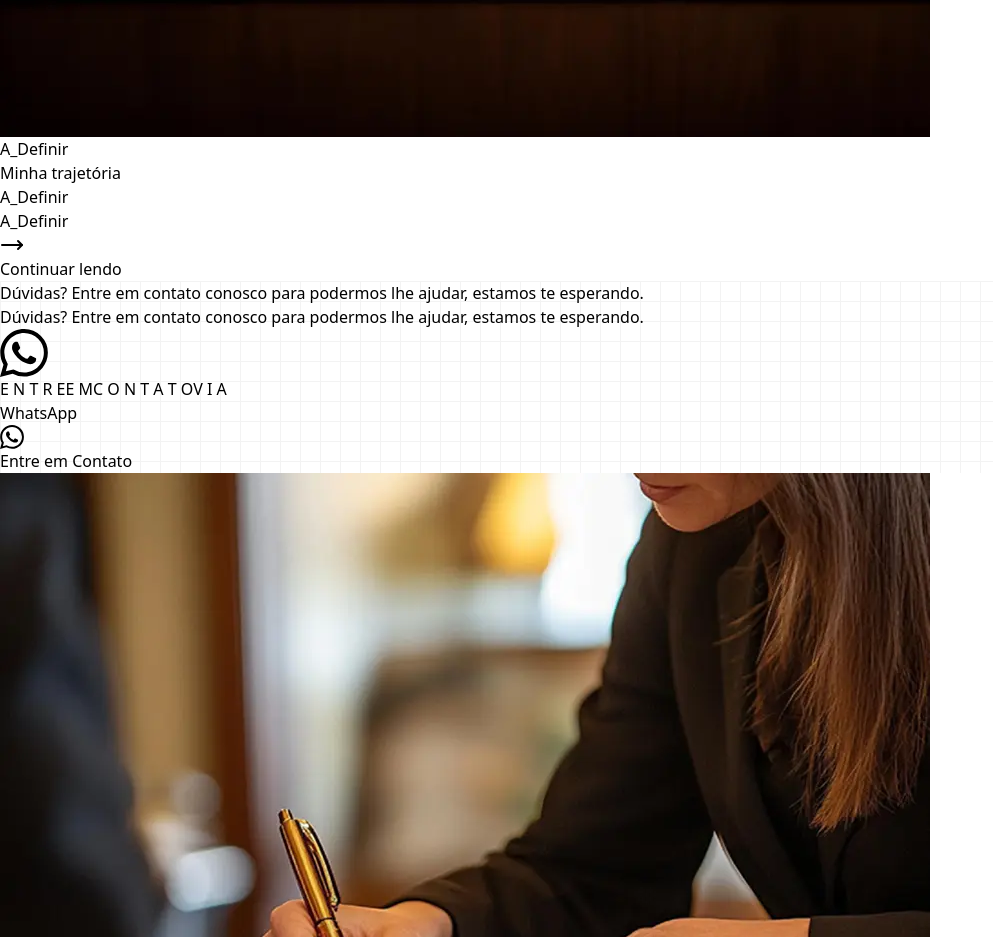
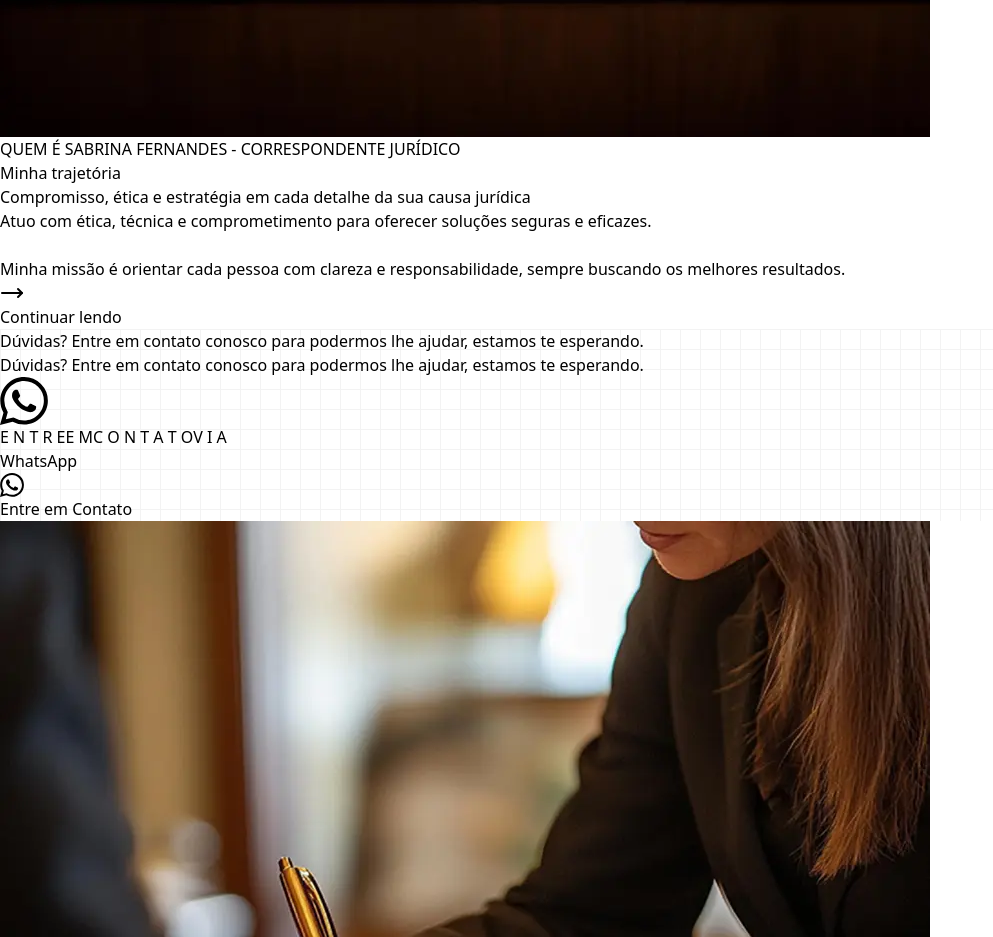
Before and after one commit to Paper-Street-Softwares/LP-Sabrina-Fernandes, a React (Vite) app: page / in a window 1280 px wide. Shown: the part 1920-2857 px from the top of the page, without its empty margins (0-993 px from the left). Built offline with nearby package versions, Linux system fonts and the light colour scheme; a web font is replaced by a local one.

Commit message:
fix: About

```diff
--- a/src/components/sectionElements/about/AboutModal.jsx
+++ b/src/components/sectionElements/about/AboutModal.jsx
@@ -22,7 +22,7 @@ export default function AboutModal() {
         <Trans i18nKey="about.modal" components={{ br: <br /> }} />
 
         <div className="mt-4">
-          <p className="mb-[20px]">
+          <p className="mt-[25px] mb-[20px]">
             <Trans i18nKey="about.ctaButtonAriaLabel" />
           </p>
           <Button
--- a/src/locales/pt.json
+++ b/src/locales/pt.json
@@ -84,12 +84,12 @@
     "imagem": {
       "alt": "imagem about"
     },
-    "miniTag": "A_Definir",
+    "miniTag": "QUEM É SABRINA FERNANDES - CORRESPONDENTE JURÍDICO",
     "title": "Minha trajetória",
-    "subtitle": "A_Definir",
+    "subtitle": "Compromisso, ética e estratégia em cada detalhe da sua causa jurídica",
     "buttonModalLabelAbout": "Continuar lendo",
-    "paragraph": "A_Definir",
-    "modal": "a_Definir",
+    "paragraph": "Atuo com ética, técnica e comprometimento para oferecer soluções seguras e eficazes. <br/><br/>Minha missão é orientar cada pessoa com clareza e responsabilidade, sempre buscando os melhores resultados. ",
+    "modal": "Atuo com ética, técnica e comprometimento para oferecer soluções seguras e eficazes. <br/><br/> Minha missão é orientar cada pessoa com clareza e responsabilidade, sempre buscando os melhores resultados. <br/><br/> Acredito que cada situação é única e merece uma atenção personalizada. Por isso, escuto com empatia, respeito às particularidades de cada contexto e trabalho com estratégia e discrição. <br/><br/> Mais do que representar interesses, estou aqui para apoiar, acolher e construir caminhos justos e equilibrados para você e sua família.",
     "ctaButtonAriaLabel": " Quer saber mais sobre nós? Clique abaixo 👇",
     "ctaButtonText": "Entre em contato",
     "aboutSocial": {
```
